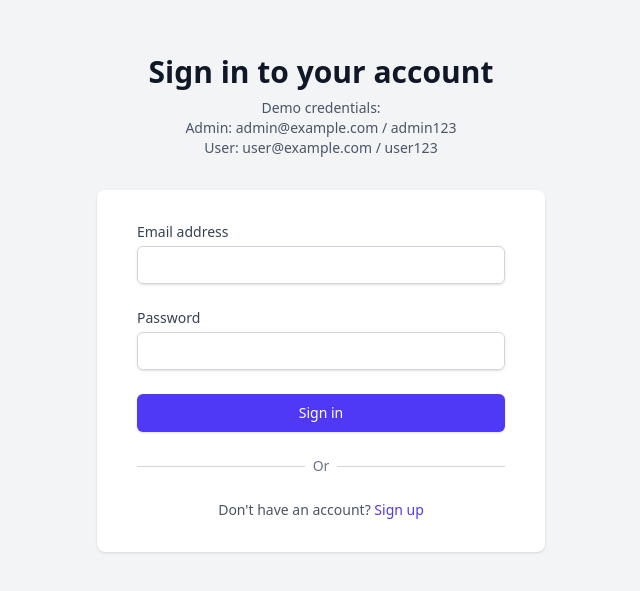
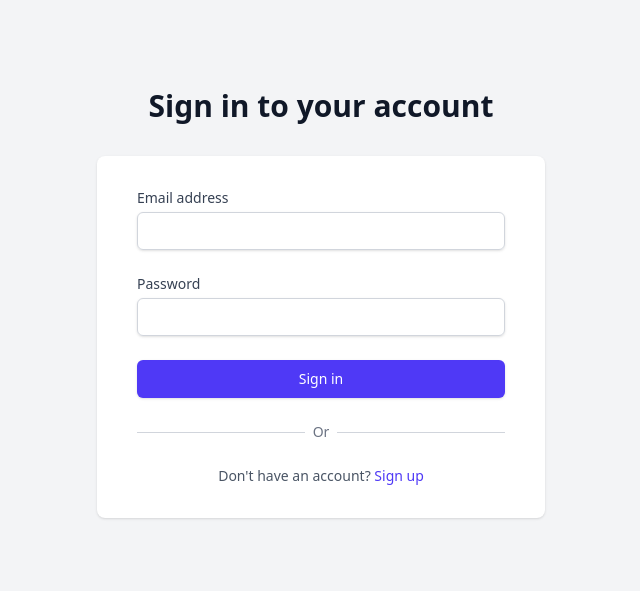
Before and after one commit to Himanshu-coder007/Quiz-app, a React (Vite) app: page / in a window 1280 px wide. Shown: the part 109-700 px from the top of the page, without its empty margins (319-959 px from the left). Built offline with nearby package versions, Linux system fonts and the light colour scheme.

Commit message:
some ui changes in login

```diff
--- a/src/auth/Login.jsx
+++ b/src/auth/Login.jsx
@@ -71,11 +71,6 @@ const Login = () => {
     <div className="min-h-screen bg-gray-100 flex flex-col justify-center py-12 sm:px-6 lg:px-8">
       <div className="sm:mx-auto sm:w-full sm:max-w-md">
         <h2 className="mt-6 text-center text-3xl font-extrabold text-gray-900">Sign in to your account</h2>
-        <div className="mt-2 text-center text-sm text-gray-600">
-          <p>Demo credentials:</p>
-          <p>Admin: admin@example.com / admin123</p>
-          <p>User: user@example.com / user123</p>
-        </div>
       </div>
 
       <div className="mt-8 sm:mx-auto sm:w-full sm:max-w-md">
```
